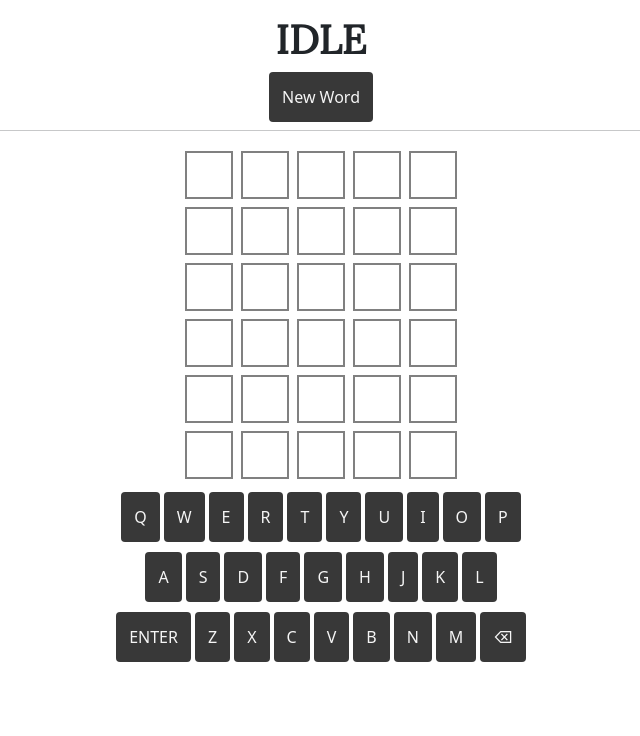
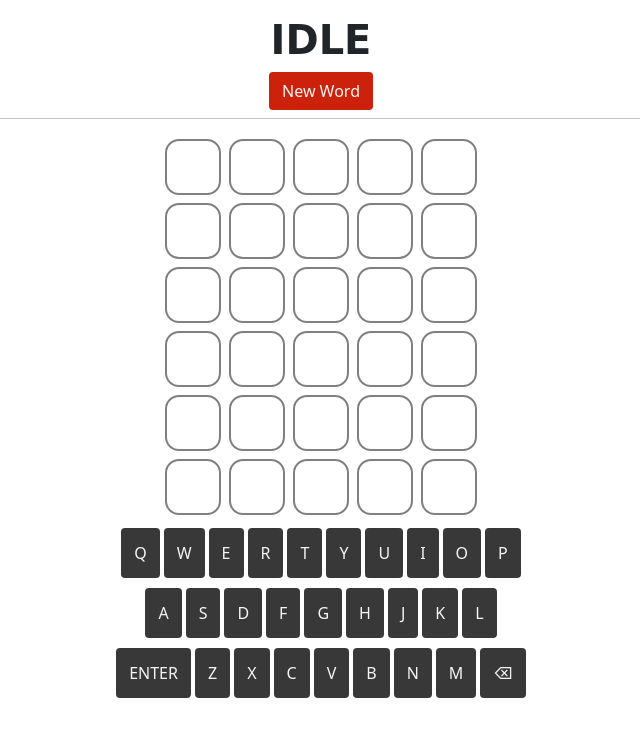
Before and after one commit to anjojo/idle, a plain HTML site: page index.html in a window 1280 px wide. Shown: the whole page, without its empty margins (319-959 px from the left). Drawn offline with nearby package versions, Linux system fonts and the light colour scheme; a web font is replaced by a local one.

Commit message:
second commit

```diff
--- a/styles.css
+++ b/styles.css
@@ -1,12 +1,20 @@
 h1 {
-    font-family: 'Lora', serif;
+    font-family: 'Patua One', cursive;
+}
+
+.restart-btn{
+    background-color: rgb(204, 34, 11) !important;
+    width: auto;
+    height: auto;
+
 }
 
 .word-box {
     align-self: center;
-    height: 3rem;
-    width: 3rem;
+    height: 3.5rem;
+    width: 3.5rem;
     border: 2px solid grey;
+    border-radius: 25%;
 }
 
 .clicked {
@@ -36,6 +44,11 @@ button {
 button:active {
     background-color: #DFDFDE !important;
     transform: translateY(-3px);
+}
+
+.flip {
+    transition: 1.5s;
+    transform: rotateY(360deg);
 }
 
 
```
